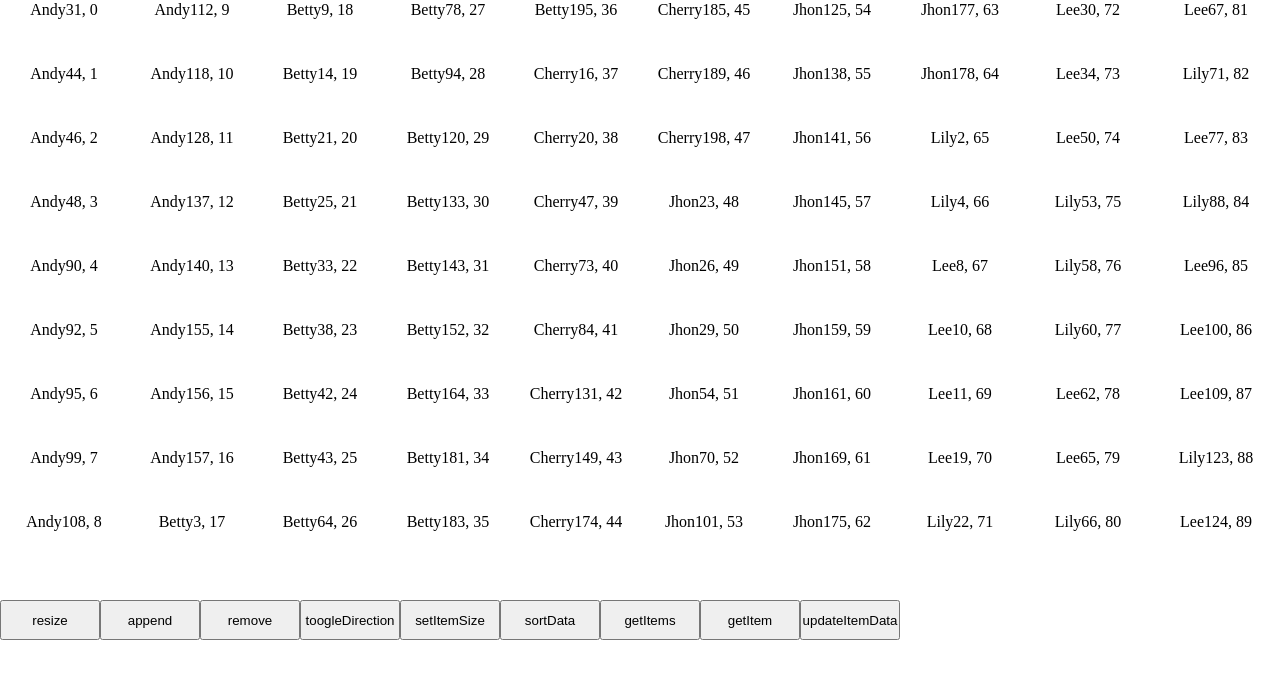
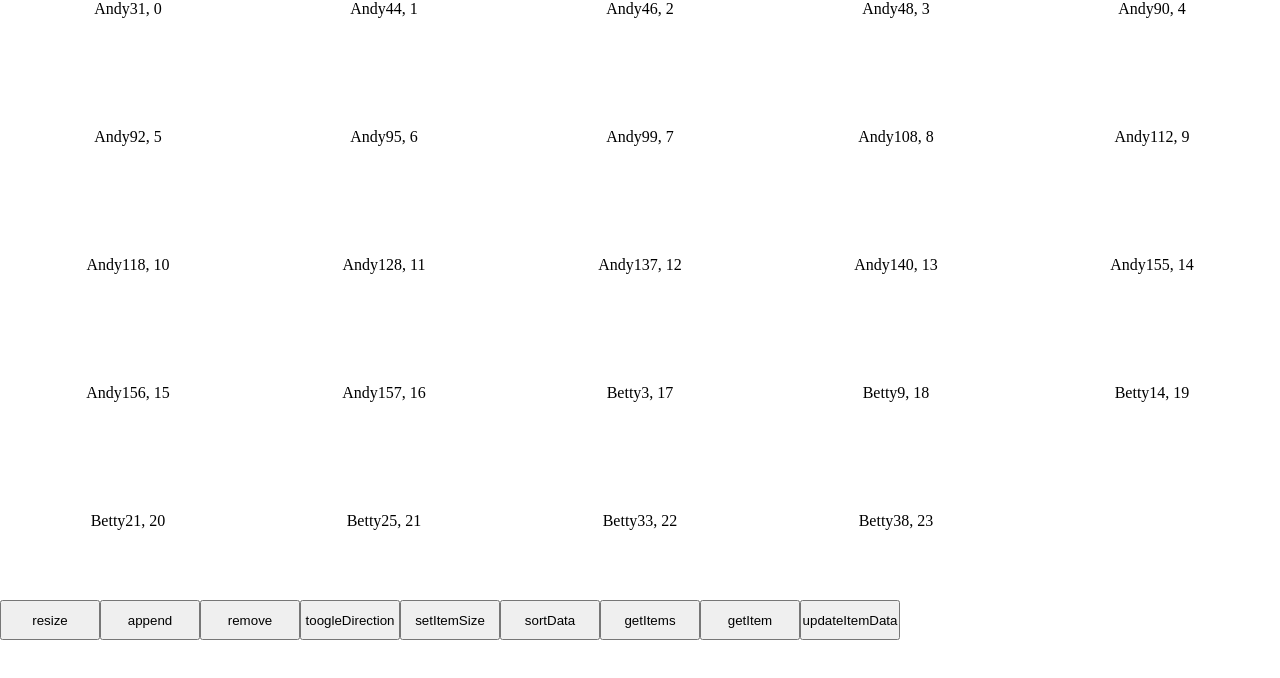
Before and after one commit to softshare/YKList, a Vue app: page / in a window 1280 px wide. Shown: the top 678 px of the page. Built offline with nearby package versions, Linux system fonts and the light colour scheme.

Commit message:
fixed some minor bugs

```diff
--- a/package.json
+++ b/package.json
@@ -1,6 +1,6 @@
 {
   "name": "yklist",
-  "version": "1.0.27",
+  "version": "1.0.28",
   "private": false,
   "main": "./dist/yklist.common.js",
   "license": "MIT",
--- a/src/App.vue
+++ b/src/App.vue
@@ -47,13 +47,19 @@
 					keyNaviBy: "name",
 					testingData: 200,
 					itemSize: {
-						width: 128,
-						height: 64
+						width: 256,
+						height: 128
 					},
-					checkBeforeDragSelection: function (event, itemInfo) {
+					checkBeforeDragSelection: function (event, YKList,itemInfo) {
+						//console.log(itemInfo);
+            let vItems = YKList.getVisibleItems();
+            let vTopOffset = YKList.getTopItemOffset();
+						console.log(vItems);
+						console.log(vTopOffset);
+
 						return true;
 					},
-					horizontal: true
+					horizontal: false
 				}
 			}
 		},
@@ -107,7 +113,8 @@
 			onScrollStopped(scrollPos) {
 				console.log("onScrollStopped", scrollPos);
 				console.log("getVisibleItems()", this.$refs.ykList1.getVisibleItems());
-			}
+			},
+
 		},
 		computed: {
 			itemInfoOfMouse() {
--- a/src/components/YKList.vue
+++ b/src/components/YKList.vue
@@ -114,7 +114,7 @@ https://github.com/softshare/YKList
 							},
 						},
 						sortData: 0, //1 : ascend, 2: descend
-						checkBeforeDragSelection: function (event, itemInfo) {
+						checkBeforeDragSelection: function (event, YKList, itemInfo) {
 							return true;
 						},
 						onListClick: function (event, itemInfo) {
@@ -368,7 +368,7 @@ https://github.com/softshare/YKList
 						event.pageX,
 						event.pageY
 				);
-				if (this.settings.checkBeforeDragSelection != undefined && !this.settings.checkBeforeDragSelection(event, itemAtMouse)) return;
+				if (this.settings.checkBeforeDragSelection != undefined && !this.settings.checkBeforeDragSelection(event, this , itemAtMouse)) return;
 				HelperDragSelect.Helper.doMouseDown(event, this);
 			},
 			on_dragSelect_mouseMove(event) {
@@ -694,6 +694,9 @@ https://github.com/softshare/YKList
 					this.dom.scrollLeft = offset;
 				else
 					this.dom.scrollTop = offset;
+      },
+      getTopItemOffset(){
+				return HelperCtlListView.Helper.getTopOffset(this);
       }
 		},
 		watch: {
--- a/src/helpers/HelperCtlListView.vue
+++ b/src/helpers/HelperCtlListView.vue
@@ -41,8 +41,12 @@ https://github.com/softshare/YKList
 					if (index >= YKList.list.length || index < 0) return null;
 
 				}
+
+				let vItems = YKList.getVisibleItems();
+				let vTopOffset = YKList.getTopItemOffset();
+
 				return {
-					index, xIndex, yIndex, mouseX, mouseY
+					index, xIndex, yIndex, mouseX, mouseY, mouseInListViewX, mouseInListViewY
 				}
 			},
 			getPageCoord(YKList, itemInfo) {
```
